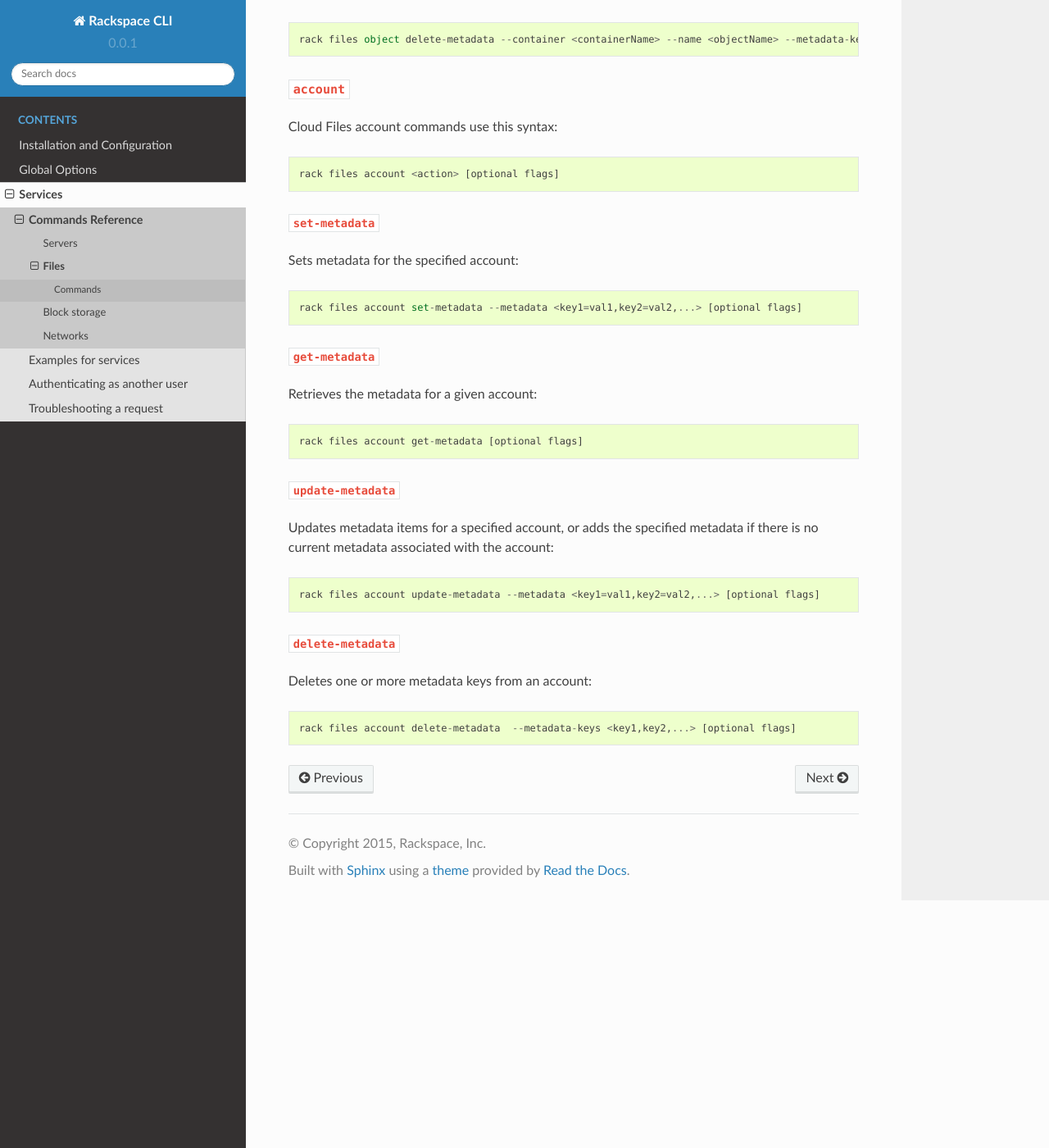
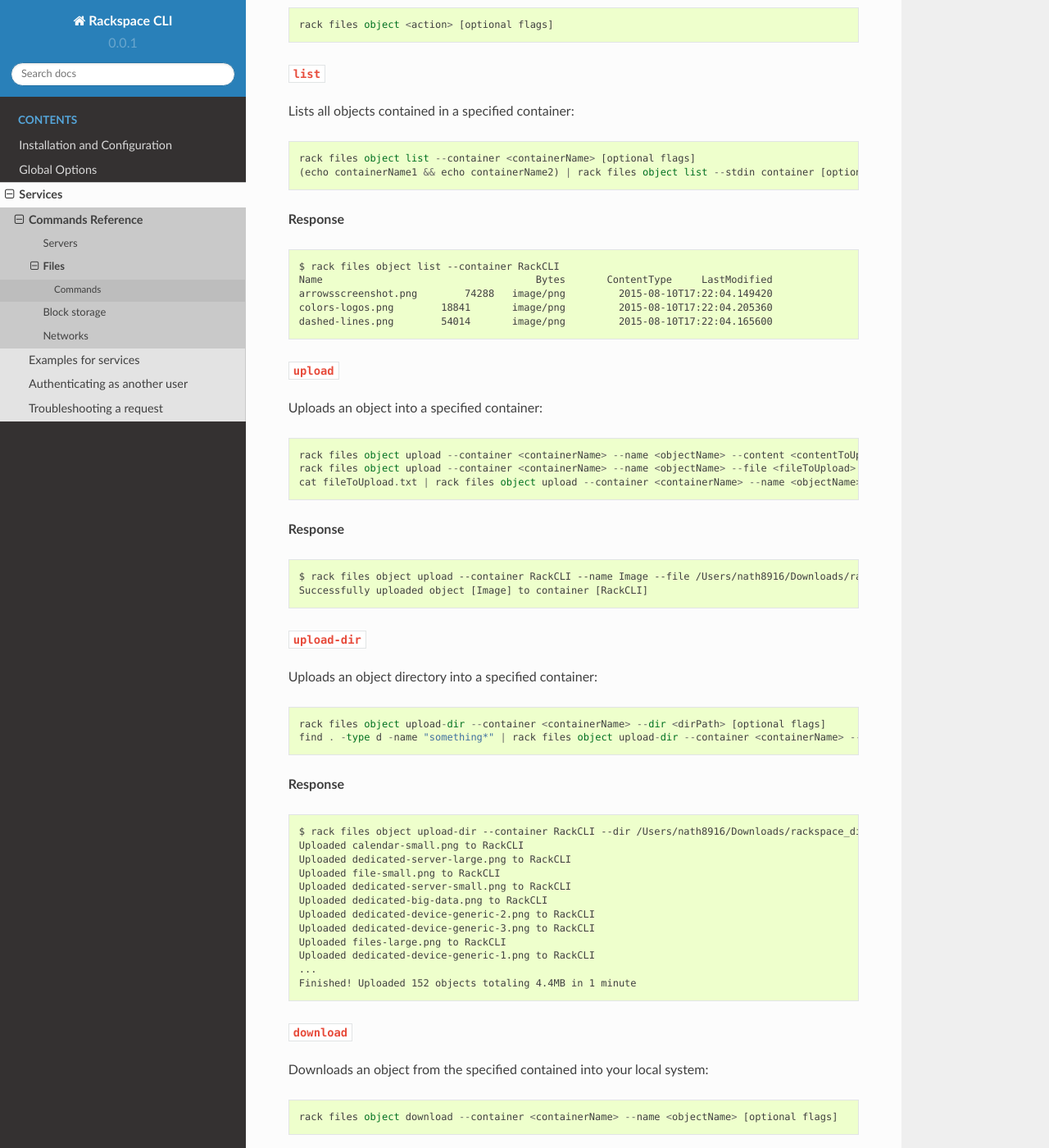
Before and after one commit to rackspace/rack, a Sphinx documentation site: the page built from docs/services/files.rst, in a window 1280 px wide and 1400 px high, scrolled down 4070 px. Shown: the whole window at 82% size. Built offline with Sphinx 7.4.7 and the Read the Docs theme 2.0.0, drawn with Linux system fonts in a browser that asks for light colours; pages that are not in the unit, such as notebooks, are missing from menus; some of the changed text lies outside the part shown.

Commit message:
Added example responses to cloud files page

```diff
--- a/docs/services/files.rst
+++ b/docs/services/files.rst
@@ -13,6 +13,9 @@
 
     rack files <resource> <action> [command flags]
 
+*Command flags* allow you to customize certain attributes of the command,
+such as ``--name`` to name a volume. Type ``rack block-storage <resourse> <action> --help``
+to bring up a list *command flags* specific to the command.
 
 ``container``
 ~~~~~~~~~~~~~
@@ -23,9 +26,22 @@
 
 ``list``
 ^^^^^^^^
-Retrieves a list of of containers::
+Retrieves a list of containers::
 
     rack files container list [optional flags]
+
+**Response**
+
+.. code::
+
+    $ rack files container list
+    Name					                        Count	Bytes
+    770fb26f-2c43-4196-95d1-ad9ec1008365	2	    32
+    Screenshots				                    5	    343148
+    Work Docs			                       	4	    674447
+    cloudservers			                  	45	  2296934481
+    my test container			                0	    0
+
 
 ``create``
 ^^^^^^^^^^
@@ -34,12 +50,36 @@
     rack files container create --name <containerName> [optional flags]
     (echo containerName1 && echo containerName2) | rack files container create --stdin name
 
+**Response**
+
+.. code::
+
+    $ rack files container create --name RackCLI
+    Successfully created container [RackCLI]
+
 ``get``
 ^^^^^^^
-Retrieves a list of containers::
+Retrieves details on a specified container::
 
     rack files container get --name <containerName> [optional flags]
     (echo containerName1 && echo containerName2) | rack files container get --stdin name [optional flags]
+
+**Response**
+
+.. code::
+
+    $ rack files container get --name RackCLI
+    Name		RackCLI
+    ObjectCount	0
+    BytesUsed	0
+    ContentLength	0
+    AcceptRanges	bytes
+    ContentType	application/json; charset=utf-8
+    Read
+    Write
+    TransID		txc108b4d4ad9040898a210-0055c8d7dfdfw1
+    VersionsLocation
+
 
 ``update``
 ^^^^^^^^^^
@@ -47,12 +87,26 @@
 
     rack files container update --name <containerName> [optional flags]
 
+**Response**
+
+.. code::
+
+    $ rack files container update --name RackCLI
+    Successfully updated container [RackCLI]
+
+
 ``delete``
 ^^^^^^^^^^
 Permanently removes the specified container::
 
     rack files container delete --name <containerName> [optional flags]
-    (echo containerName1 && echo containerName2) | rack files container delete --stdin name [optional flags]
+    (echo containerName1 && echo containerName2) | rack files container delete --stdin name [optional flags
+
+.. code::
+
+    $ rack files container delete --name RackCLI
+    Running containers.Delete
+    Successfully deleted container [RackCLI]
 
 ``empty``
 ^^^^^^^^^
@@ -61,6 +115,19 @@
     rack files container empty --name <containerName> [optional flags]
     (echo containerName1 && echo containerName2) | rack files container empty --stdin name [optional flags]
 
+**Response**
+
+.. code::
+
+    $ rack files container empty --name RackCLI
+    Successfully deleted object [colors-logos.png] from container [RackCLI]
+
+    Successfully deleted object [dashed-lines.png] from container [RackCLI]
+
+    Successfully deleted object [arrowsscreenshot.png] from container [RackCLI]
+
+    Finished! Deleted 3 objects in 1 second
+
 
 ``set-metadata``
 ^^^^^^^^^^^^^^^^
@@ -68,11 +135,27 @@
 
     rack files container set-metadata --name <conatinerName> --metadata <key1=val1,key2=val2,...> [optional flags]
 
+**Response**
+
+.. code::
+
+    $ rack files container set-metadata --name RackCLI --metadata heat=true
+    Metadata:Heat	true
+
+
 ``get-metadata``
 ^^^^^^^^^^^^^^^^
 Retrieves the metadata for a given container::
 
     rack files container get-metadata --name <conatinerName> [optional flags]
+
+**Response**
+
+.. code::
+
+    $ rack files container get-metadata --name RackCLI
+    Metadata:Heat	true
+
 
 ``update-metadata``
 ^^^^^^^^^^^^^^^^^^^
@@ -81,11 +164,26 @@
 
     rack files container update-metadata --name <conatinerName> --metadata <key1=val1,key2=val2,...> [optional flags]
 
+**Response**
+
+.. code::
+
+    $ rack files container get-metadata --name RackCLI --metadata heat=false
+    Metadata:Heat	false
+
+
 ``delete-metadata``
 ^^^^^^^^^^^^^^^^^^^
 Deletes one or more metadata keys for a container::
 
     rack files container delete-metadata --name <conatinerName> --metadata-keys <key1,key2,...> [optional flags]
+
+**Response**
+
+.. code::
+
+    $ rack files container delete-metadata --name RackCLI --metadata-keys heat
+    Successfully deleted metadata with keys [Heat] from container [RackCLI].
 
 
 ``object``
@@ -102,6 +200,16 @@
     rack files object list --container <containerName> [optional flags]
     (echo containerName1 && echo containerName2) | rack files object list --stdin container [optional flags]
 
+**Response**
+
+.. code::
+
+    $ rack files object list --container RackCLI
+    Name			            Bytes	ContentType	LastModified
+    arrowsscreenshot.png	74288	image/png	  2015-08-10T17:22:04.149420
+    colors-logos.png	    18841	image/png	  2015-08-10T17:22:04.205360
+    dashed-lines.png	    54014	image/png	  2015-08-10T17:22:04.165600
+
 ``upload``
 ^^^^^^^^^^
 Uploads an object into a specified container::
@@ -110,6 +218,13 @@
     rack files object upload --container <containerName> --name <objectName> --file <fileToUpload> [optional flags]
     cat fileToUpload.txt | rack files object upload --container <containerName> --name <objectName> --stdin content [optional flags]
 
+**Response**
+
+.. code::
+
+    $ rack files object upload --container RackCLI --name Image --file /Users/nath8916/Downloads/rackspace_diagram_icons/PNGs/dedicated-device-generic-1.png
+    Successfully uploaded object [Image] to container [RackCLI]
+
 ``upload-dir``
 ^^^^^^^^^^^^^^
 
@@ -117,6 +232,23 @@
 
     rack files object upload-dir --container <containerName> --dir <dirPath> [optional flags]
     find . -type d -name "something*" | rack files object upload-dir --container <containerName> --stdin dir [optional flags]
+
+**Response**
+
+.. code::
+
+    $ rack files object upload-dir --container RackCLI --dir /Users/nath8916/Downloads/rackspace_diagram_icons/PNGs
+    Uploaded calendar-small.png to RackCLI
+    Uploaded dedicated-server-large.png to RackCLI
+    Uploaded file-small.png to RackCLI
+    Uploaded dedicated-server-small.png to RackCLI
+    Uploaded dedicated-big-data.png to RackCLI
+    Uploaded dedicated-device-generic-2.png to RackCLI
+    Uploaded dedicated-device-generic-3.png to RackCLI
+    Uploaded files-large.png to RackCLI
+    Uploaded dedicated-device-generic-1.png to RackCLI
+    ...
+    Finished! Uploaded 152 objects totaling 4.4MB in 1 minute
 
 ``download``
 ^^^^^^^^^^^^
@@ -130,6 +262,21 @@
 
     rack files object get --container <containerName> --name <objectName> [optional flags]
 
+**Response**
+
+.. code::
+
+    $ rack files object get --container RackCLI --name Image
+    Name			           Image
+    ContentDisposition
+    ContentEncoding
+    ContentLength		     17763
+    ContentType		       application/octet-stream
+    StaticLargeObject	   false
+    ObjectManifest
+    TransID			         tx607965cf09ce42c0b6c13-0055c8e2d6dfw1
+
+
 ``delete``
 ^^^^^^^^^^
 Permanently removes an object::
@@ -137,17 +284,39 @@
     rack files object delete --container <containerName> --name <objectName> [optional flags]
     (echo objectName1 && echo objectName2) | rack files object delete --container <containerName> --stdin name [optional flags]
 
+**Response**
+
+.. code::
+
+    $ rack files object delete --container RackCLI --name Image
+    Successfully deleted object [Image] from container [RackCLI]
+
 ``set-metadata``
 ^^^^^^^^^^^^^^^^
 Sets metadata for the specified object::
 
     rack files object set-metadata --container <containerName> --name <objectName> --metadata <key1=val1,key2=val2,...> [optional flags]
 
+**Response**
+
+.. code::
+
+    $ rack files object set-metadata --container RackCLI --name Image --metadata heat=true
+    Metadata:Heat	true
+
 ``get-metadata``
 ^^^^^^^^^^^^^^^^
 Retrieves the metadata for a given object::
 
     rack files object get-metadata --container <containerName> --name <objectName> [optional flags]
+
+**Response**
+
+.. code::
+
+    $ rack files object get-metadata --container RackCLI --name Image
+    Metadata:Heat	true
+
 
 ``update-metadata``
 ^^^^^^^^^^^^^^^^^^^
@@ -156,12 +325,25 @@
 
     rack files object update-metadata --container <containerName> --name <objectName> --metadata <key1=val1,key2=val2,...> [optional flags]
 
+**Response**
+
+.. code::
+
+    $ rack files object update-metadata --container RackCLI --name Image --metadata heat=false
+    Metadata:Heat	false
+
 ``delete-metadata``
 ^^^^^^^^^^^^^^^^^^^
 Deletes one or more metadata keys from an object::
 
     rack files object delete-metadata --container <containerName> --name <objectName> --metadata-keys <key1,key2,...> [optional flags]
 
+**Response**
+
+.. code::
+
+    $ rack files object delete-metadata --container RackCLI --name Image --metadata-keys heat=
+    Successfully deleted metadata with keys [Heat=] from object [Image].
 
 ``account``
 ~~~~~~~~~~
@@ -176,11 +358,25 @@
 
     rack files account set-metadata --metadata <key1=val1,key2=val2,...> [optional flags]
 
+**Response**
+
+.. code::
+
+    $ rack files account set-metadata --metadata Temp-Url-Key=asdf1234
+    Metadata:Temp-Url-Key	asdf1234
+
 ``get-metadata``
 ^^^^^^^^^^^^^^^^
 Retrieves the metadata for a given account::
 
     rack files account get-metadata [optional flags]
+
+**Response**
+
+.. code::
+
+    $ rack files account get-metadata
+    Metadata:Temp-Url-Key	asdf1234
 
 ``update-metadata``
 ^^^^^^^^^^^^^^^^^^^
@@ -189,8 +385,22 @@
 
     rack files account update-metadata --metadata <key1=val1,key2=val2,...> [optional flags]
 
+**Response**
+
+.. code::
+
+    $ rack files account update-metadata --metadata Temp-Url-Key=asdf12345
+    Metadata:Temp-Url-Key	asdf12345
+
 ``delete-metadata``
 ^^^^^^^^^^^^^^^^^^^
 Deletes one or more metadata keys from an account::
 
     rack files account delete-metadata  --metadata-keys <key1,key2,...> [optional flags]
+
+**Response**
+
+.. code::
+
+    $ rack files account delete-metadata --metadata-keys Temp-Url-Key
+    Successfully deleted metadata with keys [Temp-Url-Key] from account.
```
